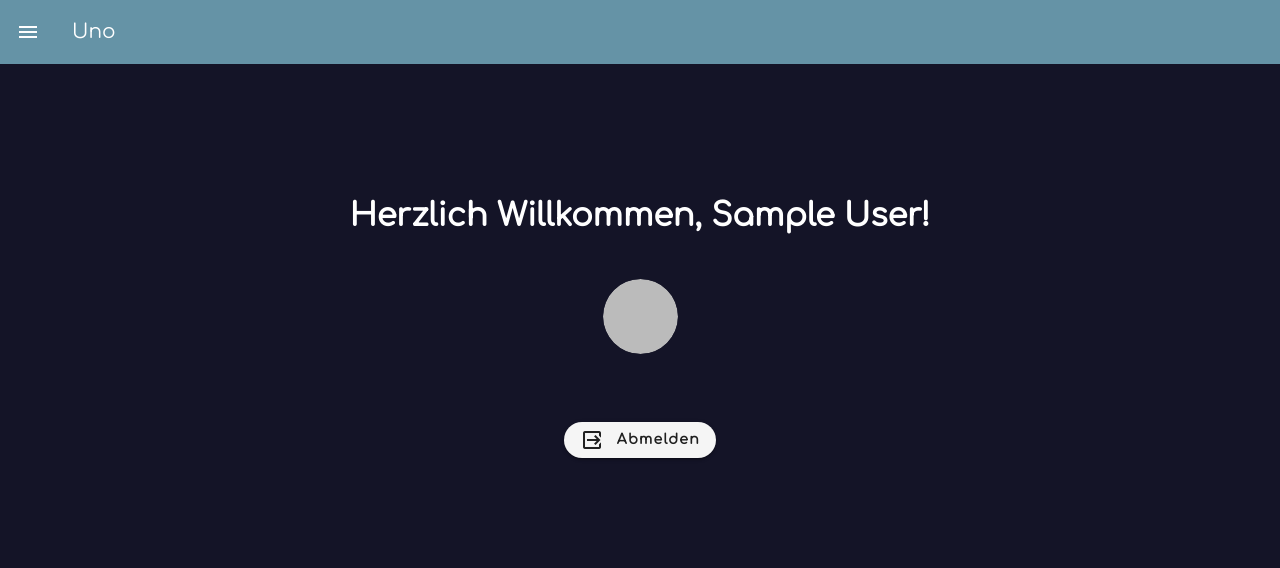
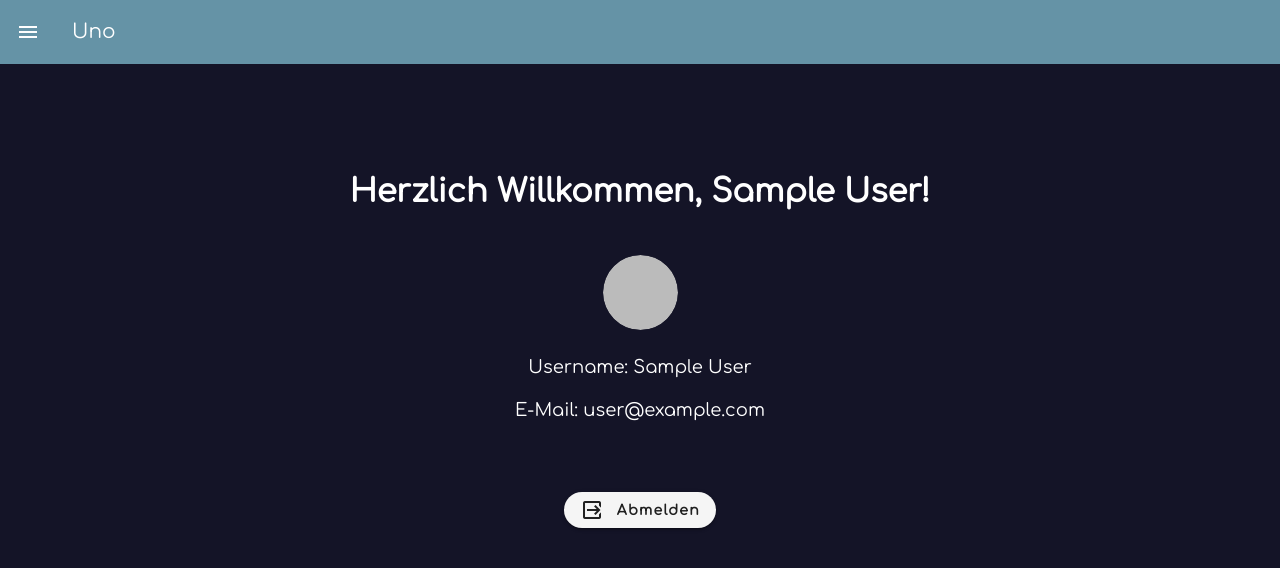
Before and after one commit to florian-lanz/wa_uno_vue, a Vue app: page /account in a window 1280 px wide. Shown: the top 568 px of the page. Built offline with nearby package versions, Linux system fonts and the light colour scheme; no server answers; sample sign-in values are in the browser's storage.

Commit message:
improve account view

```diff
--- a/src/views/Account.vue
+++ b/src/views/Account.vue
@@ -9,10 +9,18 @@
           Hallo Unbekannter!
         </h1>
       </v-col>
-      <v-col cols="12">
-        <v-avatar size="75" v-if="loggedIn">
+      <v-col  v-if="loggedIn" cols="12">
+        <v-avatar size="75">
           <img :src="img" width="75">
         </v-avatar>
+      </v-col>
+      <v-col v-if="loggedIn" cols="1" sm="2" md="3" lg="4">
+      </v-col>
+      <v-col v-if="loggedIn" cols="10" sm="8" md="6" lg="4">
+        <p class="user-data">Username: {{name}}</p>
+        <p class="user-data">E-Mail: {{email}}</p>
+      </v-col>
+      <v-col v-if="loggedIn" cols="1" sm="2" md="3" lg="4">
       </v-col>
       <v-col cols="12">
         <h2 v-if="!loggedIn" :key="loggedIn">
@@ -39,7 +47,7 @@
           &nbsp;&nbsp;
           <span class="text-styling-button">Mit Google anmelden</span>
         </v-btn>
-        <v-btn v-else class="mt-5 mb-1 button" @click="logout" autocapitalize="false">
+        <v-btn v-else class="mt-1 mb-1 button" @click="logout" autocapitalize="false">
           <v-icon>mdi-logout-variant</v-icon>
           &nbsp;&nbsp;
           <span class="text-styling-button">Abmelden</span>
@@ -65,7 +73,8 @@ export default {
   data() {
     return {
       loggedIn: false,
-      name: "",
+      name: '',
+      email: '',
       img: '',
     }
   },
@@ -95,6 +104,7 @@ export default {
       } else {
         this.loggedIn = true;
         this.name = currentUser.displayName
+        this.email = currentUser.email
         this.img = currentUser.photoURL
       }
     }
@@ -107,6 +117,7 @@ export default {
     } else {
       this.loggedIn = true;
       this.name = currentUser.displayName
+      this.email = currentUser.email
       this.img = currentUser.photoURL
     }
   },
@@ -127,6 +138,12 @@ h1 {
 h2 {
   font-family: Comfortaa;
   color: #FFFFFF;
+}
+
+.user-data {
+  font-family: Comfortaa;
+  color: #FFFFFF;
+  font-size: 18px;
 }
 
 div {
```
